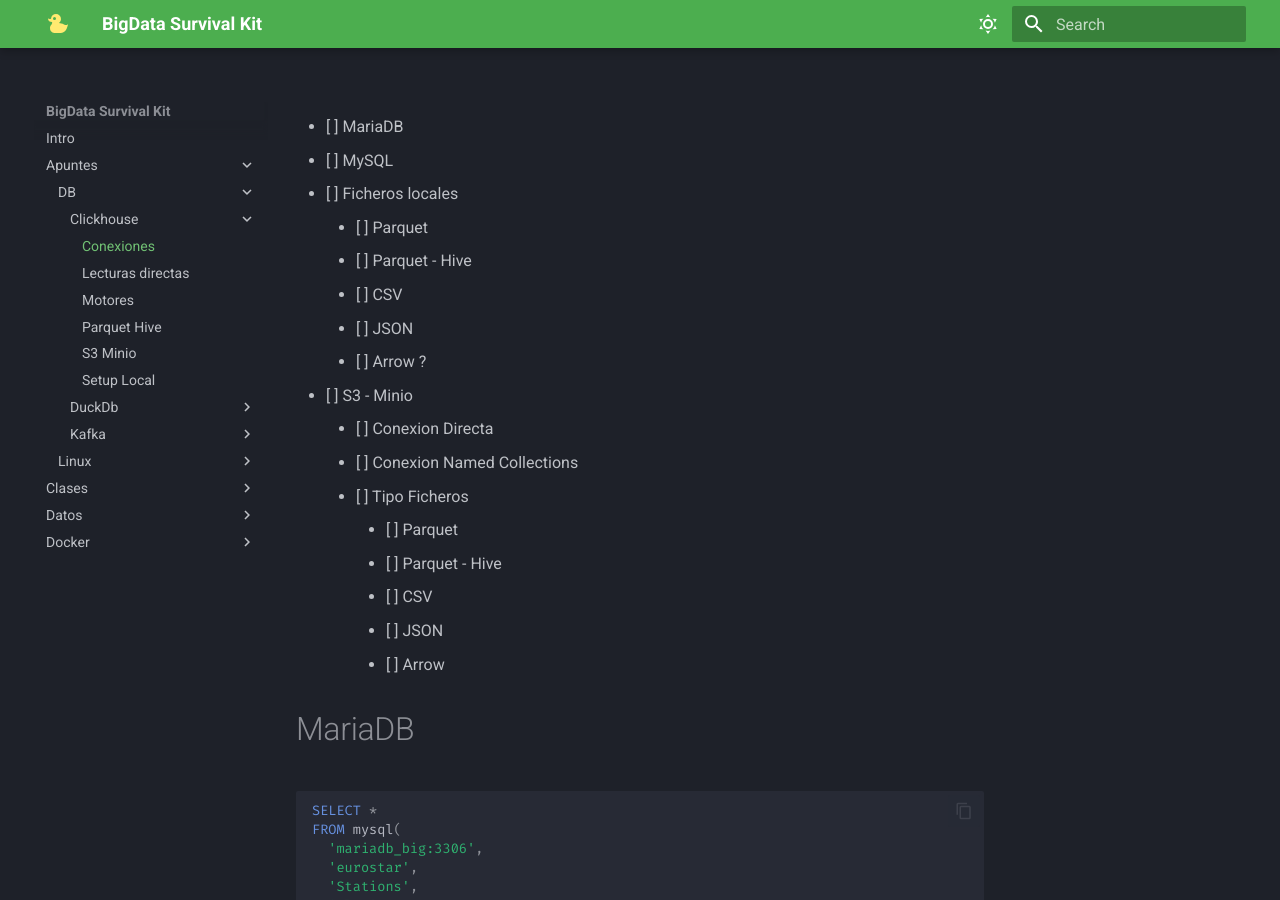
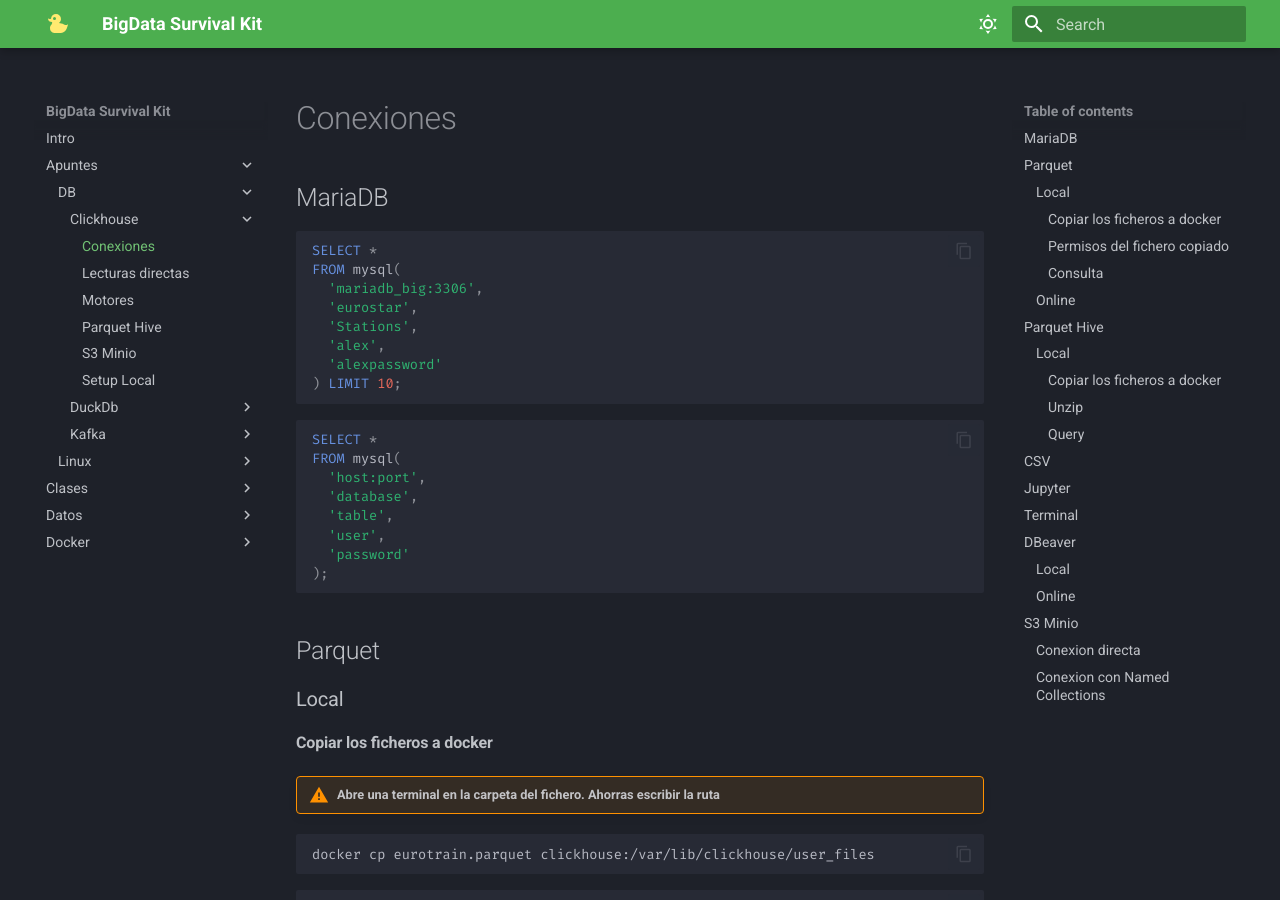
Before and after one commit to alejandroFili/BigData-SurvivalKit, an MkDocs documentation site: the page built from docs/Apuntes/DB/Clickhouse/Conexiones.md, in a window 1280 px wide and 900 px high. Built offline with MkDocs 1.6.1 and Material for MkDocs 9.7.7, drawn with Linux system fonts in a browser that asks for light colours; some of the changed text lies outside the part shown.

````diff
--- a/docs/Apuntes/DB/Clickhouse/Conexiones.md
+++ b/docs/Apuntes/DB/Clickhouse/Conexiones.md
@@ -1,24 +1,7 @@
-- [ ] MariaDB
-- [ ] MySQL
-- [ ] Ficheros locales
-	- [ ] Parquet
-	- [ ] Parquet - Hive
-	- [ ] CSV
-	- [ ] JSON
-	- [ ] Arrow ?
-- [ ] S3 - Minio
-	- [ ] Conexion Directa
-	- [ ] Conexion Named Collections
-	- [ ] Tipo Ficheros
-		- [ ] Parquet
-		- [ ] Parquet - Hive
-		- [ ] CSV
-		- [ ] JSON
-		- [ ] Arrow
+# Conexiones
 
 
-
-# MariaDB
+## MariaDB
 
 ```SQL
 SELECT *
@@ -42,11 +25,11 @@ FROM mysql(
 );
 ```
 
-# Parquet
+## Parquet
 
-## Local
+### Local
 
-### Copiar los ficheros a docker
+#### Copiar los ficheros a docker
 
 !!! warning " Abre una terminal en la carpeta del fichero. Ahorras escribir la ruta "
 
@@ -58,7 +41,7 @@ docker cp eurotrain.parquet clickhouse:/var/lib/clickhouse/user_files
 docker cp file dockerName:location
 ```
 
-### Permisos del fichero copiado
+#### Permisos del fichero copiado
 
 !!! danger " Ojo con los permisos "
 
@@ -72,7 +55,7 @@ chmod 777 eurotrain.parquet
 # damos todos los permisos a todos, obviamente no seguro, pero total es en nuestro docker
 ```
 
-### Consulta
+#### Consulta
 
 ```SQL
 SELECT *
@@ -80,14 +63,14 @@ FROM file('eurotrain.parquet', Parquet)
 LIMIT 10;
 ```
 
-## Online
+### Online
 
 
-# Parquet Hive
+## Parquet Hive
 
-## Local
+### Local
 
-### Copiar los ficheros a docker
+#### Copiar los ficheros a docker
 
 !!! warning " Abre una terminal en la carpeta del fichero. Ahorras escribir la ruta "
 
@@ -104,9 +87,11 @@ nos conectamos al bash de docker:
 ```BASH
 docker exec -it clickhouse /bin/bash
 ```
-### Unzip
+
+#### Unzip
 
 Entramos en la carpeta donde tenemos el zip
+
 ```BASH
 cd /var/lib/clickhouse/user_files
 ```
@@ -117,14 +102,16 @@ unzip EuroTrain.zip
 
 !!! danger " Da error unzip ? "
 >verifica si lo tienes instalado:
->```Bash
->which unzip
->```
+
+```Bash
+which unzip
+```
+
 >si no aparece nada
->
->```Bash
->sudo apt-get install unzip
->```
+
+```Bash
+sudo apt-get install unzip
+```
 
 Ahora si entras en la carpeta EuroTrains deberias ver las carpetas de hive
 
@@ -133,11 +120,12 @@ cd EuroTrains
 ls
 ```
 
-### Query
+#### Query
 
 Parece funcionar en DBeaver tambien, pero si quieres en terminal:
 
 Nos conectamos al cliente de clickhouse
+
 ```BASH
 docker exec -it clickhouse clickhouse-client
 ```
@@ -166,9 +154,9 @@ SETTINGS use_hive_partitioning = 1;
 >chmod -R 777 /var/lib/clickhouse/user_files
 >```
 >Damos todos los permisos a todas las carpetas y ficheros dentro de esa carpeta
-# CSV
+## CSV
 
-# Jupyter
+## Jupyter
 
 ```PYTHON
 import clickhouse_connect
@@ -208,7 +199,7 @@ for row in result.result_rows:
     print(row)
 ```
 
-# Terminal
+## Terminal
 
 Encendemos el docker:
 
@@ -244,27 +235,28 @@ clickhouse-client -u<NombreUsuario> -p<ContraseñaUsuario>
 docker exec -it clickhouse clickhouse-client
 ```
 
-# DBeaver
+## DBeaver
 
-## Local
+### Local
 
 ![LocalConection](/Assets/img/Pasted%20image%2020260504132410.png)
 
 !!! warning " Puerto, usuario, password del docker compose "
 
-## Online
+### Online
 
 ![OnlineConection](/Assets/img/Pasted%20image%2020260504132518.png)
 
 !!! warning " Link etc del profe "
 
-# S3 Minio
+## S3 Minio
 
-## Conexion directa
+### Conexion directa
 
 !!! quote " Muestra los credenciales, no utiliza el config "
 
 !!! quote " Describe para ver como se van a inferir los datos "
+
 ```SQL
 DESCRIBE TABLE
 s3(
@@ -299,7 +291,7 @@ limit 10
 ;
 ```
 
-## Conexion con Named Collections
+### Conexion con Named Collections
 
 Necesitas un fichero (el nombre en si da igual) .xml en
 
````
Also changed, not shown: other parts of docs/Apuntes/DB/Clickhouse/Conexiones.md (+6 -3 lines), docs/Apuntes/DB/DuckDb/Conexiones.md (+7 -24 lines), docs/Apuntes/DB/Kafka/01_Links_Interesantes.md (+4 -0 lines).
